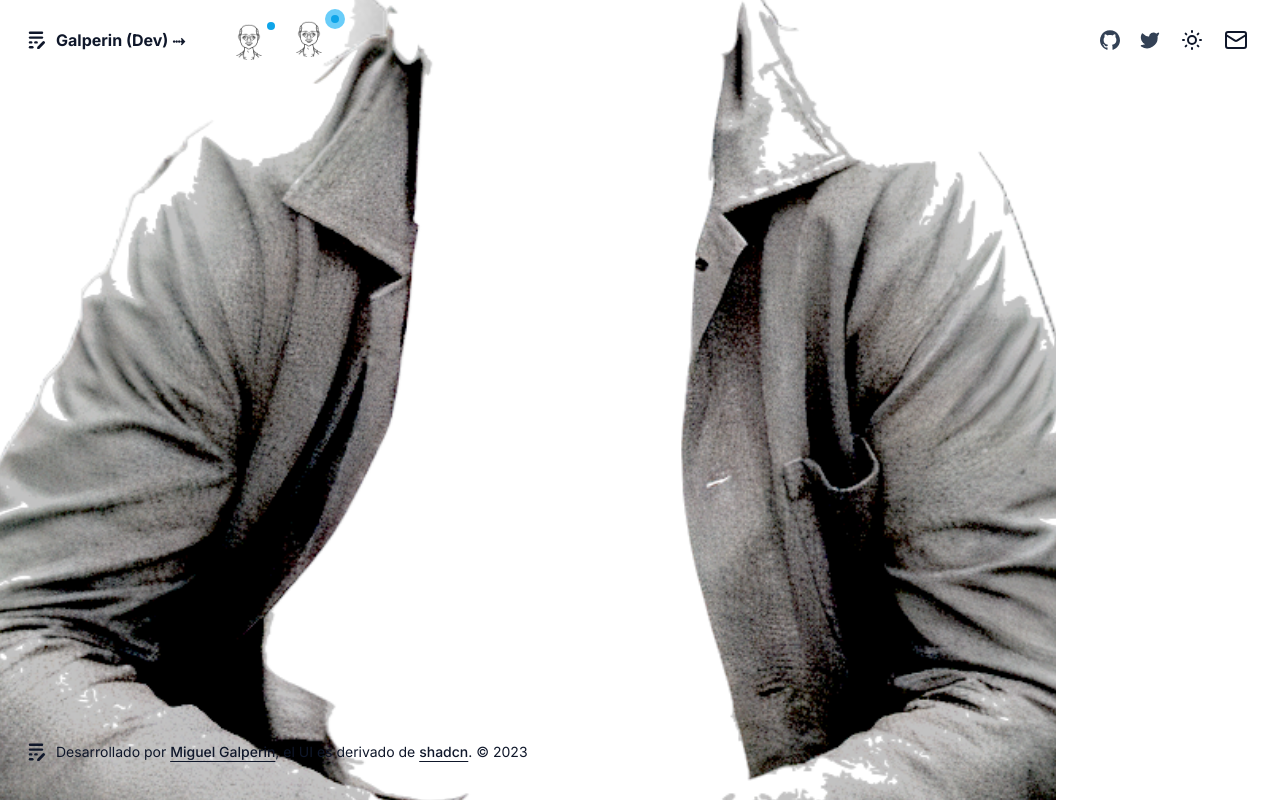
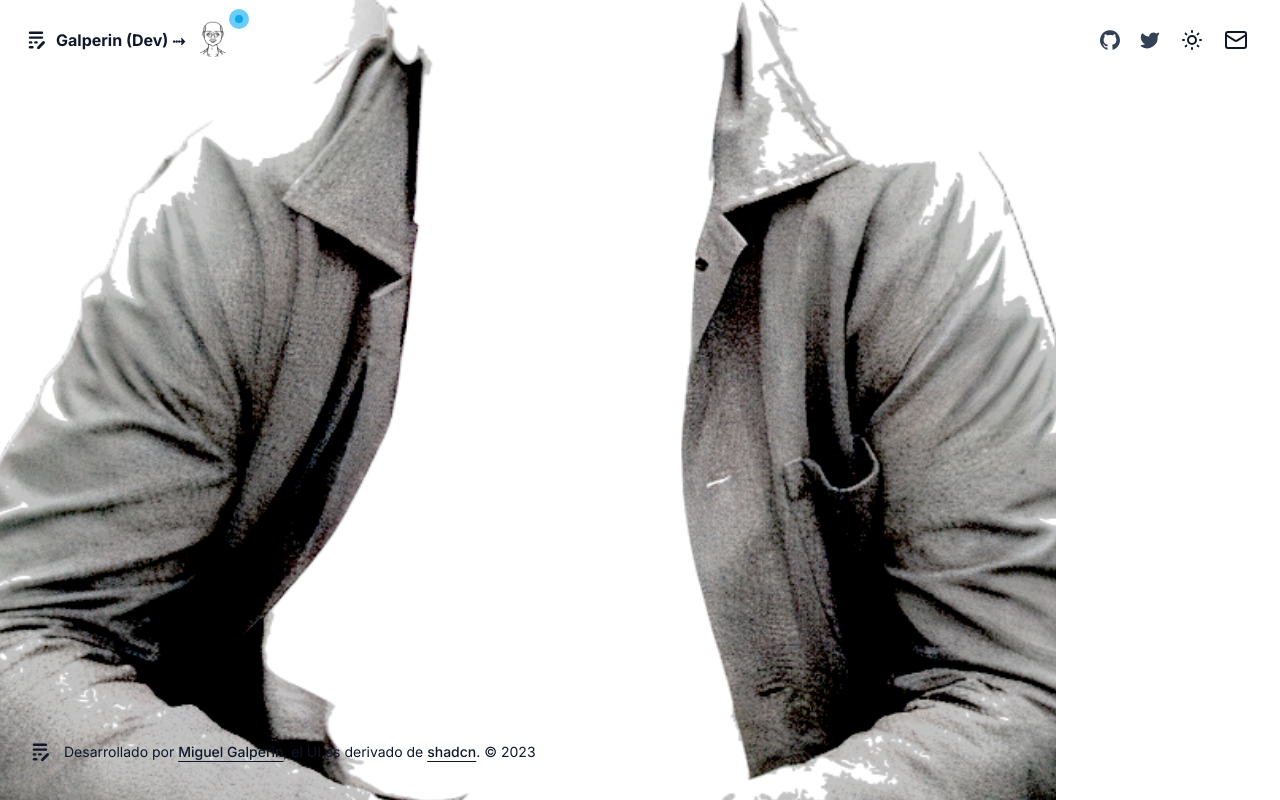
Before and after one commit to MiguelGalp/miPortfolio, a Next.js app: page / in a window 1280 px wide. Shown: the top 800 px of the page. Built offline with nearby package versions, Linux system fonts and the light colour scheme; what tailwind-dracula, tailwind-gradient-mask-image would draw is missing.

Commit message:
mobile adapt 2

```diff
--- a/components/cover_image.tsx
+++ b/components/cover_image.tsx
@@ -6,7 +6,7 @@ import { AspectRatio } from "@/components/ui/aspect-ratio";
 
 export function CoverImage() {
   return (
-      <AspectRatio ratio={9 / 16} className="bg-dracula-aro-50 dark:bg-dracula-aro-900 sm:-mt-16 md:-mt-36 md:mr-50 lg:mr-56 max-w-[1104px] gradient-mask-b-10">
+      <AspectRatio ratio={9 / 16} className="bg-dracula-aro-50 dark:bg-dracula-aro-900 md:-mt-36 md:mr-50 lg:mr-56 max-w-[1104px] gradient-mask-b-10 dark:gradient-mask-t-50">
         <Image src={sin_cabeza} alt="Foto de Galperin" fill className="rounded-md object-cover" />
       </AspectRatio>
 
--- a/components/dropdown_mobile.tsx
+++ b/components/dropdown_mobile.tsx
@@ -49,7 +49,7 @@ export function Dropdown_mobile(){
         <DropdownMenuTrigger asChild>
         <Button
           variant="ghost"
-          className="p-2 relative right-1 bottom-0"
+          className="p-2 relative right-1 bottom-0 md:hidden"
         >
           <Avatar>
   <AvatarImage src="/AvatarMaker (1).png" className="" />
--- a/components/footer.tsx
+++ b/components/footer.tsx
@@ -8,8 +8,8 @@ export function SiteFooter() {
     <footer className="container fixed bottom-0 right-0 w-full">
       <div className="flex  flex-col items-center justify-between gap-4 md:h-24 md:flex-row md:py-0">
         <div className="flex flex-col items-center gap-4 px-8 md:flex-row md:gap-2 md:px-0">
-          <Icons.logo className="h-6 w-6" />
-          <p className="text-center text-sm leading-loose text-slate-900 dark:text-slate-100 md:text-left">
+          <Icons.logo className="h-8 w-8 md:h-6 md:h-6" />
+          <p className="text-center text-[10px] leading-normal md:text-sm text-slate-900 dark:text-slate-100 md:text-left">
             Desarrollado por{" "}
             <a
               href={siteConfig.links.twitter}
--- a/components/site-header.tsx
+++ b/components/site-header.tsx
@@ -51,7 +51,7 @@ import { DemoIndicator } from "./demo_indicator"
 export function SiteHeader() {
   return (
     <header className="sticky md:top-2 z-40 max-w-[1320px] md:bg-transparent sm:bg-slate-100">
-      <div className="container flex h-16 items-center space-x-2 sm:justify-between sm:space-x-2 md:bg-transparent bg-[#f7f7fb]">
+      <div className="container flex h-16 items-center space-x-2 sm:justify-between sm:space-x-2 md:bg-transparent bg-[#f7f7fb] dark:bg-transparent">
         <MainNav items={siteConfig.mainNav}/>
         <Dropdown_menu/>
 
```
